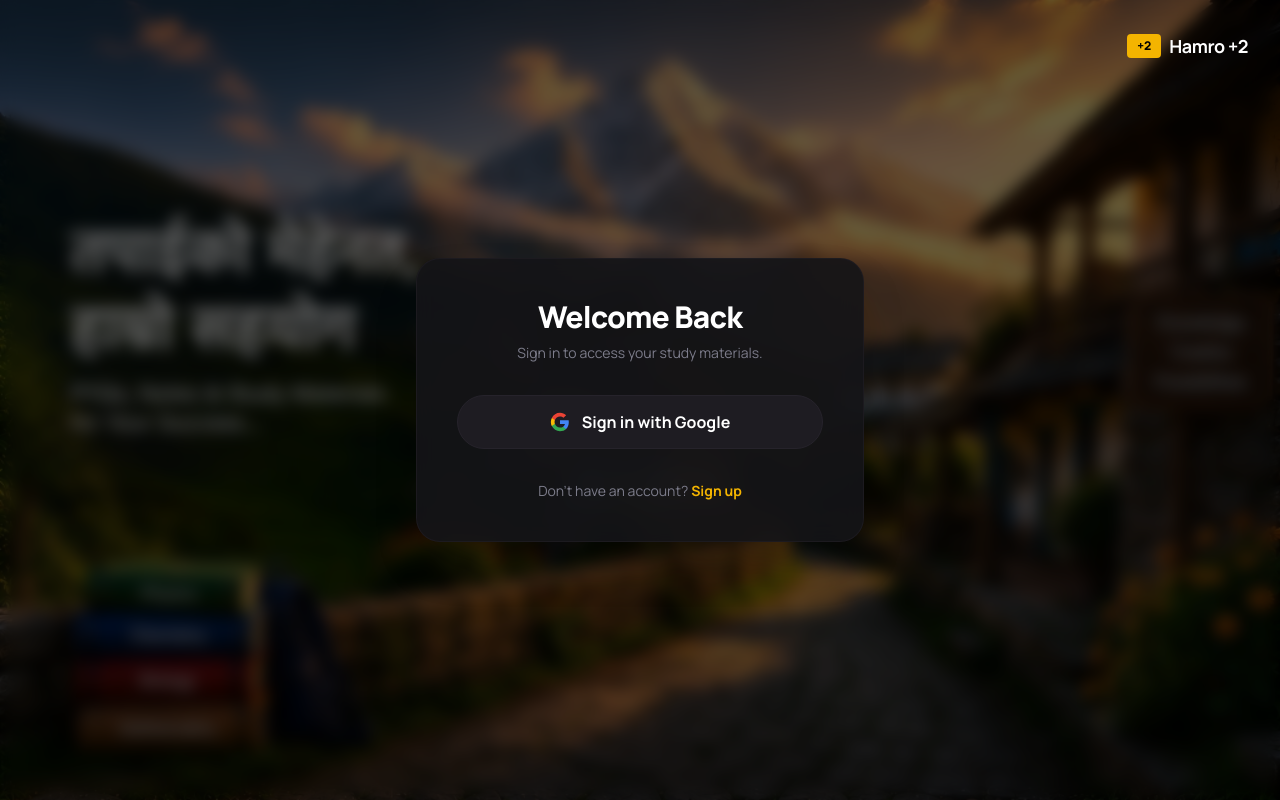
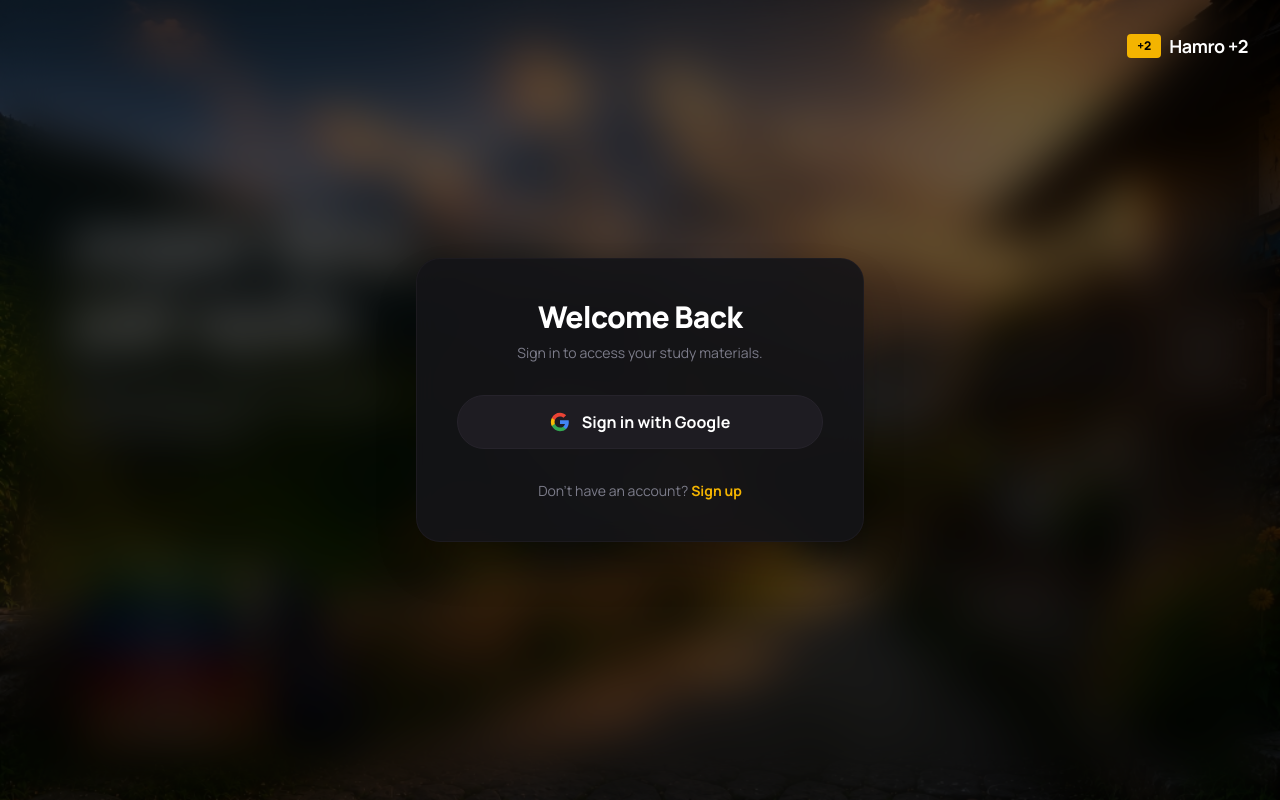
Before and after one commit to Rajib-Ranjan-Kumar/Hamro-plusTwo-Hub, a React (Vite) app: page /login in a window 1280 px wide. Built offline with nearby package versions, Linux system fonts and the light colour scheme; no server answers; the database is empty.

Commit message:
Apply heavy background blur to Login and Register pages to completely hide rasterized background image text

```diff
--- a/src/pages/Login.tsx
+++ b/src/pages/Login.tsx
@@ -152,7 +152,7 @@ export const Login = () => {
         style={{ backgroundImage: "url('/hero-bg.jpg')" }}
       />
       {/* Dark blur overlay */}
-      <div className="absolute inset-0 bg-black/60 backdrop-blur-sm z-0 pointer-events-none" />
+      <div className="absolute inset-0 bg-black/60 backdrop-blur-xl z-0 pointer-events-none" />
 
       {/* Top right Brand Badge */}
       <div className="absolute top-8 right-8 z-10 flex items-center gap-2">
--- a/src/pages/Register.tsx
+++ b/src/pages/Register.tsx
@@ -162,7 +162,7 @@ export const Register = () => {
         style={{ backgroundImage: "url('/hero-bg.jpg')" }}
       />
       {/* Dark blur overlay */}
-      <div className="absolute inset-0 bg-black/60 backdrop-blur-sm z-0 pointer-events-none" />
+      <div className="absolute inset-0 bg-black/60 backdrop-blur-xl z-0 pointer-events-none" />
 
       {/* Top right Brand Badge */}
       <div className="absolute top-8 right-8 z-10 flex items-center gap-2">
```
